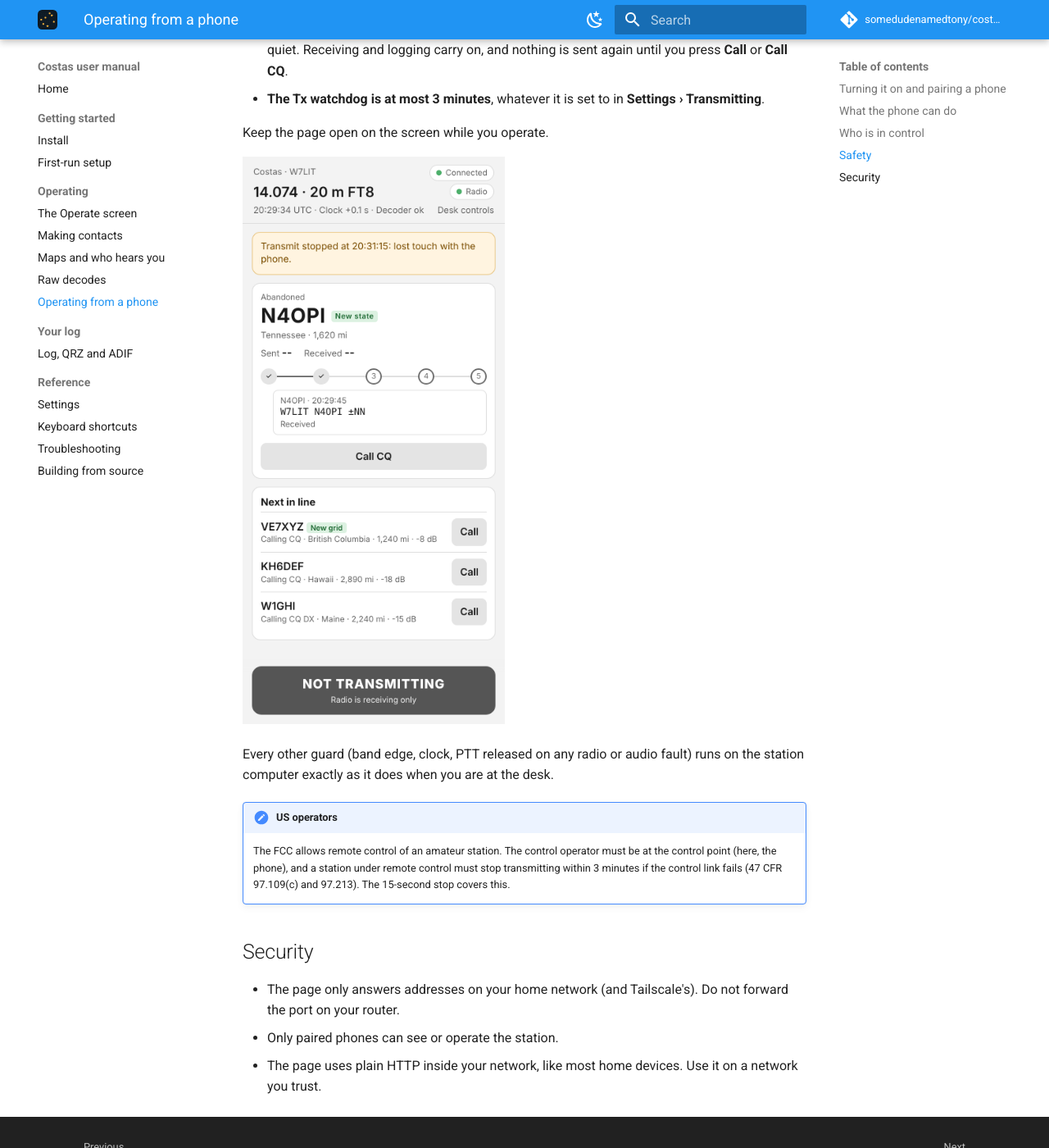
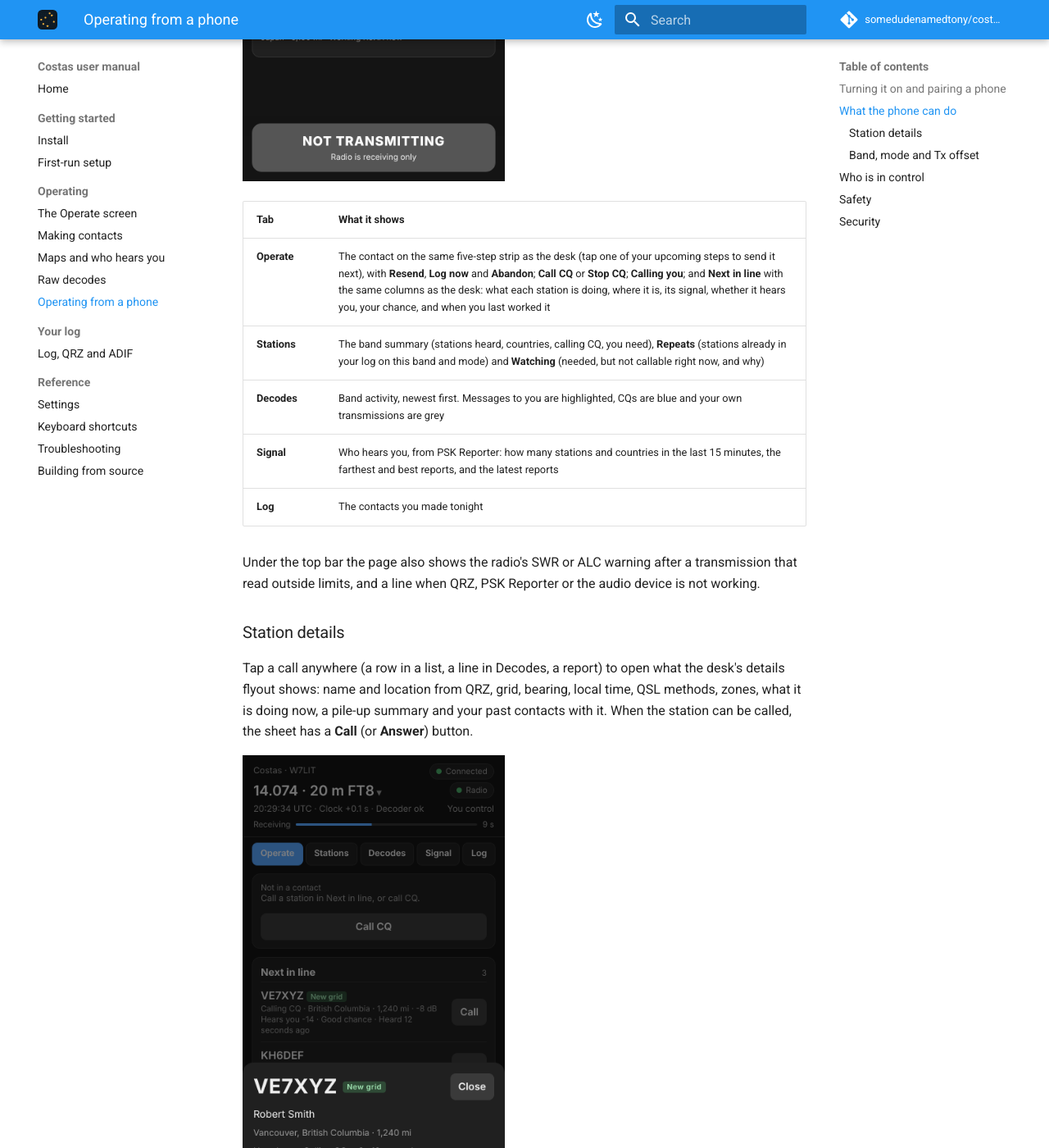
Before and after one commit to somedudenamedtony/costas, an MkDocs documentation site: the page built from manual/phone.md, in a window 1280 px wide and 1400 px high, scrolled down 2756 px. Shown: the whole window at 82% size. Built offline with MkDocs 1.6.1 and Material for MkDocs 9.7.7, drawn with Linux system fonts in a browser that asks for light colours; comment, search, counter and statistics services are not loaded; some of the changed text lies outside the part shown.

Commit message:
Document the fuller phone page
The manual's phone page lists what each tab shows, how station details and
band changes work, and which actions take control. The UI spec and
architecture notes describe the new state and commands.

Co-Authored-By: Claude Opus 5.5 <noreply@anthropic.com>
Claude-Session: https://claude.ai/code/session_01Xyf7gwF8RdtxK5kX49V5Lw

```diff
--- a/manual/phone.md
+++ b/manual/phone.md
@@ -24,14 +24,42 @@ phone, open **Settings › Mobile connection** again and press **Pair a phone**.
 
 ## What the phone can do
 
-- See the band and frequency, the radio, the clock and the decoder, and what is on the air.
-- Follow the contact on the same five-step strip as the desk. Tap one of your upcoming steps to send it next.
-- **Resend**, **Log now** (once both reports are exchanged) and **Abandon**.
-- **Call CQ** or **Stop CQ**.
-- Answer stations in **Calling you**, and call stations in **Next in line**.
-- **HALT TX** is always at the bottom of the screen.
+The top of the page shows the band and frequency, the radio, the clock and the decoder, who is in control, and a
+countdown bar for the current slot (red while you transmit). Below it, five tabs cover what the desk's Operate view
+shows. **HALT TX** is always at the bottom of the screen.
 
-Settings, the log, band changes and the waterfall stay on the desk.
+![The Stations tab](images/phone-stations.png){ width="320" }
+
+| Tab | What it shows |
+|---|---|
+| **Operate** | The contact on the same five-step strip as the desk (tap one of your upcoming steps to send it next), with **Resend**, **Log now** and **Abandon**; **Call CQ** or **Stop CQ**; **Calling you**; and **Next in line** with the same columns as the desk: what each station is doing, where it is, its signal, whether it hears you, your chance, and when you last worked it |
+| **Stations** | The band summary (stations heard, countries, calling CQ, you need), **Repeats** (stations already in your log on this band and mode) and **Watching** (needed, but not callable right now, and why) |
+| **Decodes** | Band activity, newest first. Messages to you are highlighted, CQs are blue and your own transmissions are grey |
+| **Signal** | Who hears you, from PSK Reporter: how many stations and countries in the last 15 minutes, the farthest and best reports, and the latest reports |
+| **Log** | The contacts you made tonight |
+
+Under the top bar the page also shows the radio's SWR or ALC warning after a transmission that read outside limits,
+and a line when QRZ, PSK Reporter or the audio device is not working.
+
+### Station details
+
+Tap a call anywhere (a row in a list, a line in Decodes, a report) to open what the desk's details flyout shows:
+name and location from QRZ, grid, bearing, local time, QSL methods, zones, what it is doing now, a pile-up summary
+and your past contacts with it. When the station can be called, the sheet has a **Call** (or **Answer**) button.
+
+![Station details on the phone](images/phone-details.png){ width="320" }
+
+### Band, mode and Tx offset
+
+Tap the frequency at the top to change band or mode, or the transmit offset. These work like the band menu and the
+offset box on the desk: band changes wait until the current transmission ends, changing band ends a contact or CQ
+(the phone asks first), and a fixed offset must be between 200 and 2900 Hz. Changes are saved, so the desk shows
+them too.
+
+![Band and offset on the phone](images/phone-band.png){ width="320" }
+
+Settings, editing the log and the waterfall stay on the desk. Opening a station's details or switching tabs does not
+take control; calling, answering, band and offset changes do.
 
 ## Who is in control
 
```
Also changed, not shown: docs/02-ui-spec.md (+2 -0 lines), docs/03-architecture.md (+2 -0 lines), manual/images/phone-band.png (added), manual/images/phone-contact.png, manual/images/phone-details.png (added), manual/images/phone-stations.png (added).
